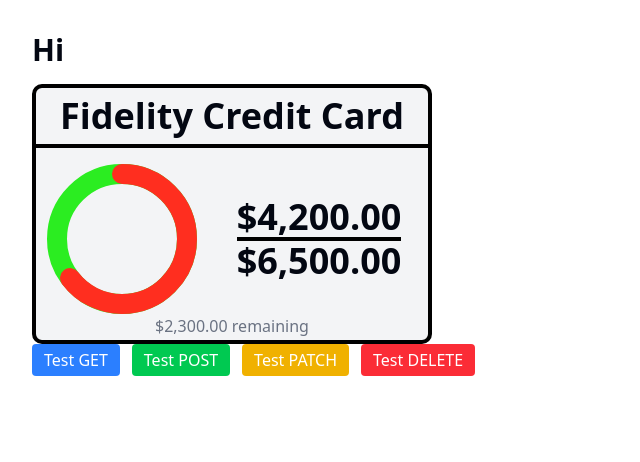
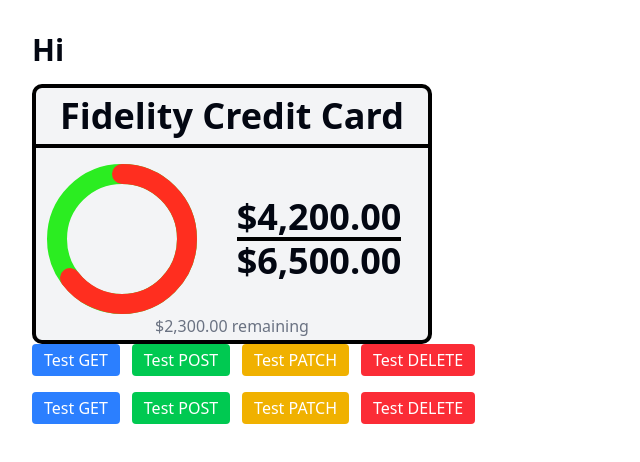
Before and after one commit to WesleyJHu/Finance-Tracker, a Next.js app in the folder finance-app/: page / in a window 1280 px wide. Shown: the top 462 px of the page, without its empty margins (0-640 px from the left). Built offline with nearby package versions, Linux system fonts and the light colour scheme.

Commit message:
tested Accounts API routes

```diff
--- a/finance-app/src/app/page.tsx
+++ b/finance-app/src/app/page.tsx
@@ -2,14 +2,16 @@
 
 import React from 'react';
 import Card from '../components/AccountCard';
-import TestApiButton from '@/components/TestApiButton';
+import TestTransactionApiButton from '@/components/TestTransactionApiButton';
+import TestAccountApiButton from '@/components/TestAccountApiButton';
 
 export default function AboutPage() {
   return (
     <main className="p-8">
       <h1 className="text-3xl font-bold mb-4">Hi</h1>
       <Card name="Fidelity Credit Card" limit={6500} value={4200} />
-      <TestApiButton />
+      <TestTransactionApiButton />
+      <TestAccountApiButton />
     </main>
   );
 }
--- /dev/null
+++ b/finance-app/src/components/TestAccountApiButton.tsx
@@ -0,0 +1,98 @@
+"use client"
+
+export default function TestApiPanel() {
+
+  // GET
+  const testGET = async () => {
+    const res = await fetch("/api/accounts")
+    const data = await res.json()
+
+    console.log("GET result:", data)
+  }
+
+  // POST
+  const testPOST = async () => {
+    const res = await fetch("/api/accounts", {
+      method: "POST",
+      headers: {
+        "Content-Type": "application/json"
+      },
+      body: JSON.stringify({
+        name: "Test Account",
+        type: "Checking",
+        balance: 1000
+      })
+    })
+
+    const data = await res.json()
+    console.log("POST result:", data)
+  }
+
+  // PATCH
+  const testPATCH = async () => {
+    const res = await fetch("/api/accounts", {
+      method: "PATCH",
+      headers: {
+        "Content-Type": "application/json"
+      },
+      body: JSON.stringify({
+        id: "33299685-89a2-44dc-9fb3-4cedc911d971",
+        name: "New Account",
+        balance: 40
+      })
+    })
+
+    const data = await res.json()
+    console.log("PATCH result:", data)
+  }
+
+  // DELETE
+  const testDELETE = async () => {
+    const res = await fetch("/api/accounts", {
+      method: "DELETE",
+      headers: {
+        "Content-Type": "application/json"
+      },
+      body: JSON.stringify({
+        id: "33299685-89a2-44dc-9fb3-4cedc911d971"
+      })
+    })
+
+    const data = await res.json()
+    console.log("DELETE result:", data)
+  }
+
+  return (
+    <div className="flex gap-3 mb-4">
+
+      <button
+        onClick={testGET}
+        className="bg-blue-500 text-white px-3 py-1 rounded"
+      >
+        Test GET
+      </button>
+
+      <button
+        onClick={testPOST}
+        className="bg-green-500 text-white px-3 py-1 rounded"
+      >
+        Test POST
+      </button>
+
+      <button
+        onClick={testPATCH}
+        className="bg-yellow-500 text-white px-3 py-1 rounded"
+      >
+        Test PATCH
+      </button>
+
+      <button
+        onClick={testDELETE}
+        className="bg-red-500 text-white px-3 py-1 rounded"
+      >
+        Test DELETE
+      </button>
+
+    </div>
+  )
+}
```
Also changed, not shown: finance-app/src/components/TestTransactionApiButton.tsx (renamed from finance-app/src/components/TestApiButton.tsx).
